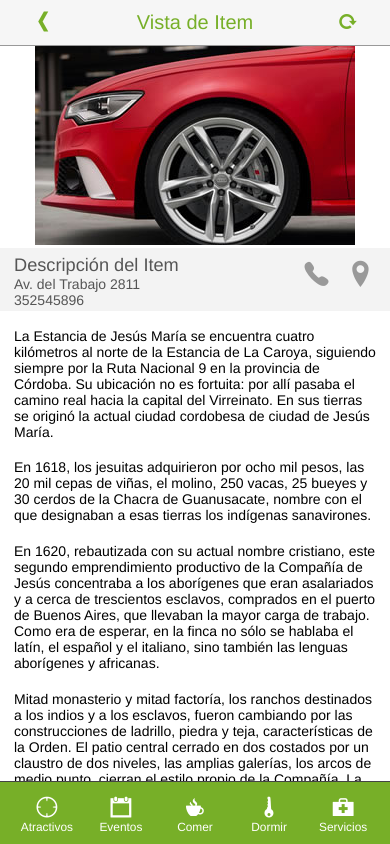
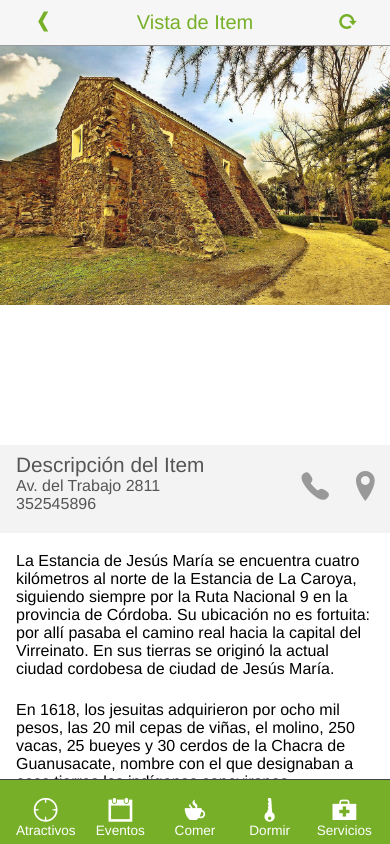
Before and after one commit to lizancta/Simple, a plain HTML site: page item.html in a window 390 px wide. Drawn offline with Linux system fonts and the light colour scheme; files whose address does not match are found by name.

Commit message:
Slider responsive & media queries

```diff
--- a/css/styles.css
+++ b/css/styles.css
@@ -116,6 +116,12 @@ p{
 
 /* Propios */
 
+#slider{
+	height: 15em;
+}
+#slider img{
+	width: 100%;
+}
 .container {
 	text-align: center;
 }
@@ -148,7 +154,7 @@ p{
 	text-align: center;
 	margin: 0;
 }
-.container .homeButton:first-child, .container .homeButton:last-child{
+.homeButton:first-child, .homeButton:last-child{
 	width: 98%;
 }
 .homeButton .icon{
@@ -182,7 +188,7 @@ p{
 .barContainer {
 	width: 100%;
 	background: #f3f3f3;
-	height: 4em;
+	height: 5em;
 	padding-left: 1em;
 	padding-top: .5em;
 	text-align: left;
@@ -197,7 +203,7 @@ p{
 	width: 29%;
 	font-size: 2.5em;
 	height: 100%;
-	vertical-align: top;
+	vertical-align: middle;
 	text-align: center;
 }
 .barButton a{
@@ -216,3 +222,20 @@ p{
 	padding-top: .2em;
 	padding-bottom: .2em;
 }
+
+@media screen and (min-device-width : 768px) {
+    body{
+    	font-size: 16px;
+    }
+    #slider {
+        height: 25em;
+    }
+    .homeButton{
+	width:49%;
+	height: 15em;
+}
+	#thelist li{
+		height: 5em;
+		vertical-align: middle;
+	}
+}
--- a/item.html
+++ b/item.html
@@ -25,30 +25,19 @@
 				<div id='slider' class='swipe'>
 					<div class='swipe-wrap'>
 						<div>
-							<img src="img/llanta.jpg" alt="">
+							<img src="img/slider/estancia1.jpg" alt="">
 						</div>
 						<div>
-							<img src="img/llanta.jpg" alt="">
+							<img src="img/slider/estancia2.jpg" alt="">
 						</div>
 						<div>
-							<img src="img/llanta.jpg" alt="">
+							<img src="img/slider/estancia3.jpg" alt="">
+						</div>
+						<div>
+							<img src="img/slider/estancia4.jpg" alt="">
 						</div>
 					</div>
 				</div>
-				<!-- <div class="topcoat-tab-bar full">
-					<label class="topcoat-tab-bar__item">
-						<input type="radio" name="tab-bar">
-						<a href="tel:3514816288"><button class="topcoat-tab-bar__button full">Tel</button></a>
-					</label>
-					<label class="topcoat-tab-bar__item">
-						<input type="radio" name="tab-bar">
-						<a href="mailto: seba@diproach.com"><button class="topcoat-tab-bar__button full">Mail</button></a>
-					</label>
-					<label class="topcoat-tab-bar__item">
-						<input type="radio" name="tab-bar">
-						<a href="http://www.diproach.com"><button class="topcoat-tab-bar__button full">Web</button></a>
-					</label>
-				</div> -->
 				<div class="barContainer">
 					<div class="barText">
 						<span class="barTitle">Descripción del Item</span>
```
Also changed, not shown: img/old/imagen1.jpg (deleted), img/old/imagen2.jpg (deleted), img/old/imagen3.jpg (deleted), img/old/imagen4.jpg (deleted), img/old/imagen5.jpg (deleted), img/slider/estancia1.jpg (added), img/slider/estancia2.jpg (added), img/slider/estancia3.jpg (added), img/slider/estancia4.jpg (added).
